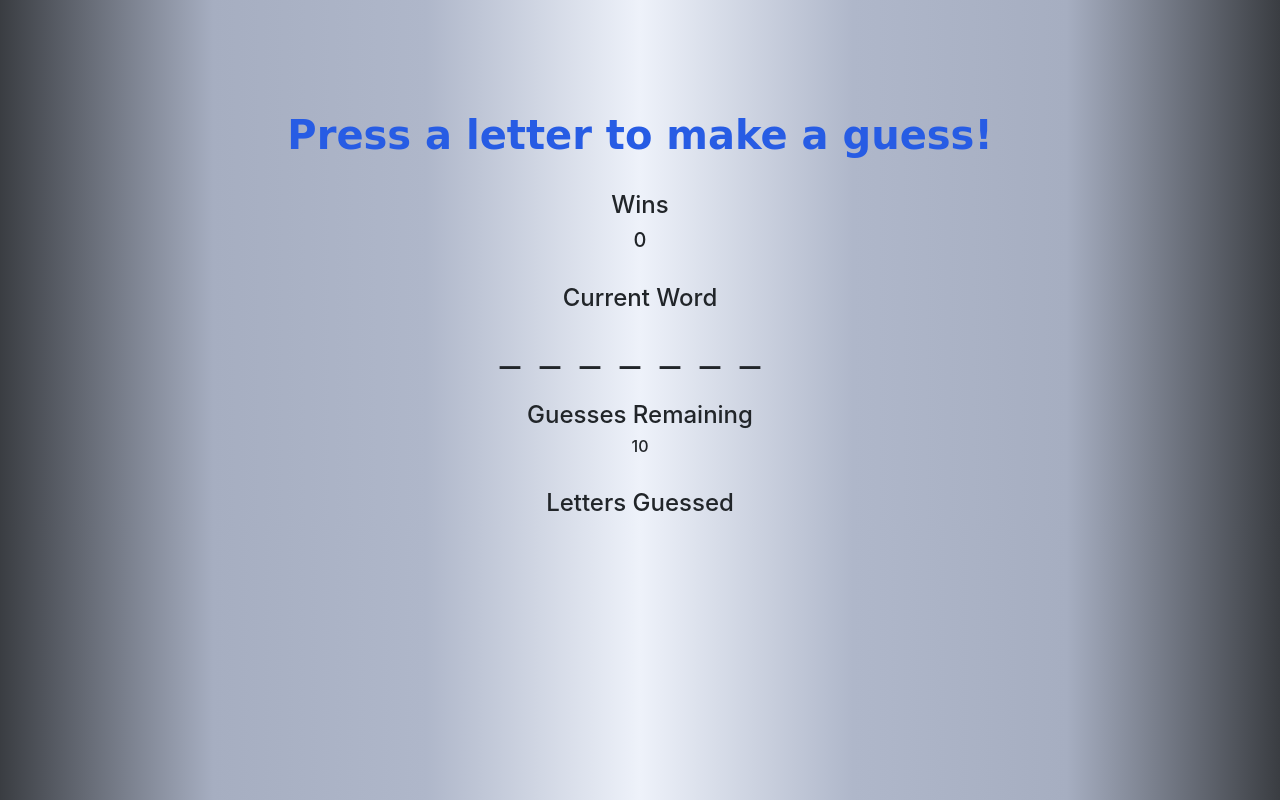
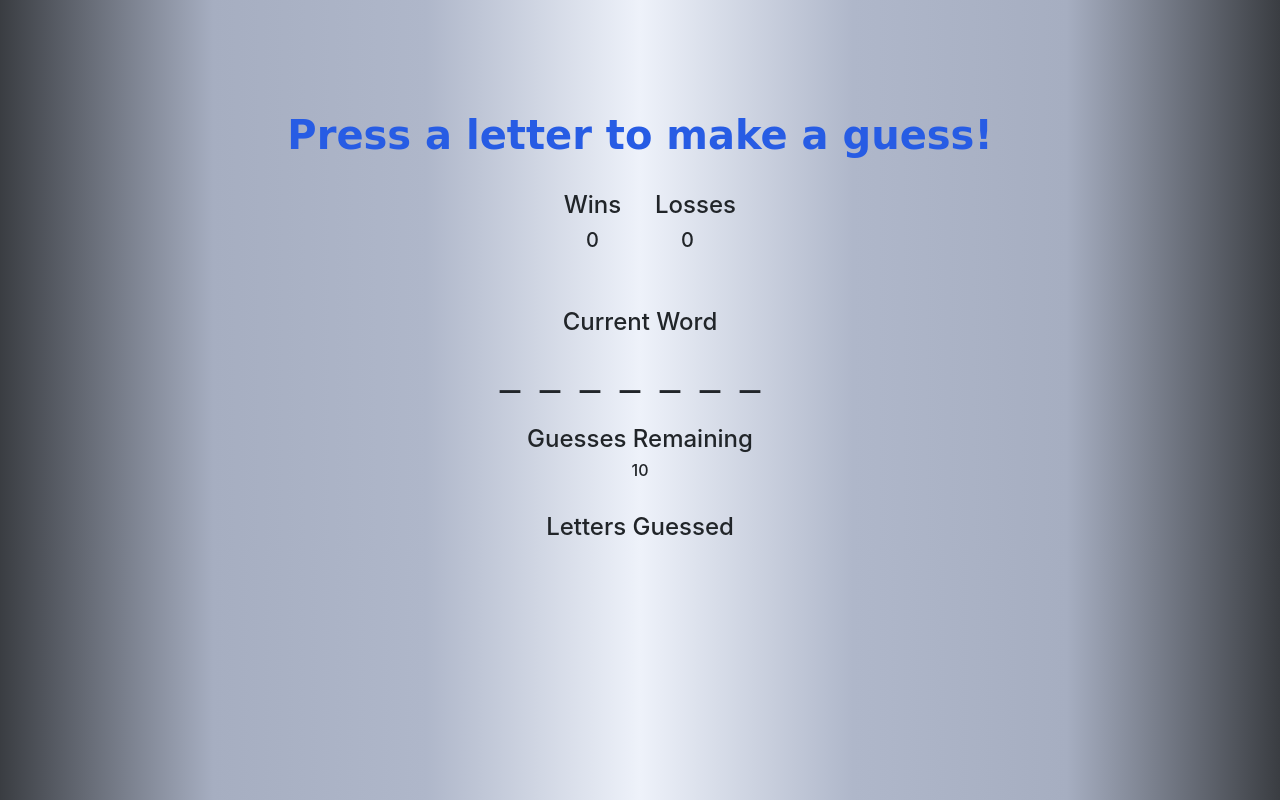
Before and after one commit to ginapaik/Word-Guess-Game, a plain HTML site: page index.html in a window 1280 px wide. Both pictures are taken after a click on the button "Start Game!". Drawn offline with nearby package versions, Linux system fonts and the light colour scheme; a web font is replaced by a local one.

Commit message:
added losses column

```diff
--- a/assets/javascript/game.js
+++ b/assets/javascript/game.js
@@ -16,15 +16,16 @@ var selectableWords =           // Word list
         "frozen",
     ];
 
-const maxTries = 10;            // Maximum number of tries player has
+const maxTries = 10;            // Maximum number of guesses player has
 
 var guessedLetters = [];        // Stores the letters the user guessed
 var currentWordIndex;           // Index of the current word in the array
 var guessingWord = [];          // This will be the word we actually build to match the current word
-var remainingGuesses = 0;       // How many tries the player has left
+var remainingGuesses = 0;       // How many guesses the player has left
 var gameStarted = false;        // Flag to tell if the game has started
 var hasFinished = false;        // Flag for 'press any key to try again'
-var wins = 0;                   // How many wins has the player racked up
+var wins = 0;                   // How many wins the player has
+var losses = 0;                 // How many losses the player has
 
 // Reset our game-level variables
 function resetGame() {
@@ -55,6 +56,7 @@ function resetGame() {
 function updateDisplay() {
     document.getElementById("pressLetter").style.cssText = "display: block";
     document.getElementById("totalWins").innerText = wins;
+    document.getElementById("totalLosses").innerText = losses;
     document.getElementById("currentWord").innerText = "";
     for (var i = 0; i < guessingWord.length; i++) {
         document.getElementById("currentWord").innerText += guessingWord[i];
@@ -66,6 +68,7 @@ function updateDisplay() {
         document.getElementById("pressKeyTryAgain").style.cssText = "display:block";
         document.getElementById("pressLetter").style.cssText = "display: none";
         hasFinished = true;
+        losses++;
     }
 };
 
@@ -131,4 +134,5 @@ function checkWin() {
         wins++;
         hasFinished = true;
     }
+
 };
--- a/index.html
+++ b/index.html
@@ -42,8 +42,21 @@
 
       <div class="col-md-12 gameplay-column">
         <h2 id="pressLetter">Press a letter to make a guess!</h2><br>
-        <h4>Wins</h4>
-        <h5 id="totalWins"></h5><br>
+
+        <div class="row">
+          <div class="col-md-5">
+          </div>
+          <div class="col-md-1">
+            <h4>Wins</h4>
+            <h5 id="totalWins"></h5><br>
+          </div>
+
+        <div class="col-md-1">
+          <h4>Losses</h4>
+          <h5 id="totalLosses"></h5>
+       </div>
+       </div><br>
+
         <h4>Current Word</h4>
         <h3 id="currentWord"></h3><br>
         <h4>Guesses Remaining</h4>
```
Also changed, not shown: assets/css/style.css (line endings or trailing spaces).
